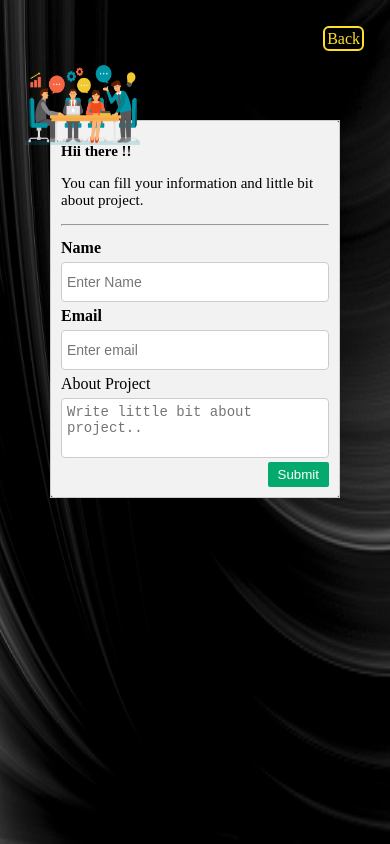
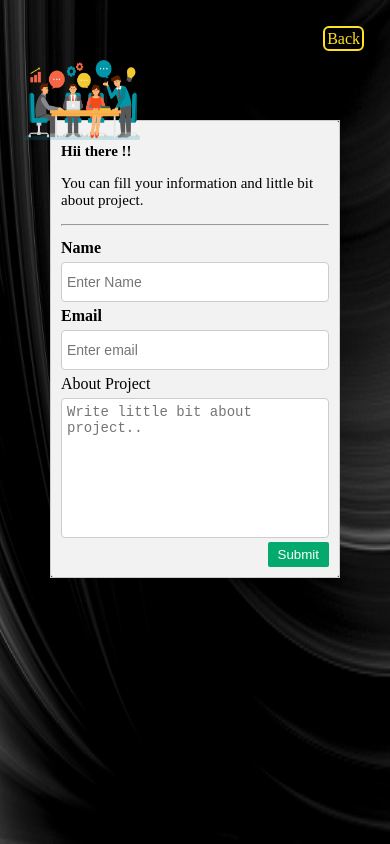
Before and after one commit to UttamAdha96/My-Portfolio, a plain HTML site: page work.html in a window 390 px wide. Drawn offline with Linux system fonts and the light colour scheme.

Commit message:
Update work.html

```diff
--- a/work.html
+++ b/work.html
@@ -189,7 +189,7 @@ input[type=submit]{
         font-size: 16px;
     }
     #subject{
-        height: 60px;
+        height: 140px;
     }
     input[type=submit]{
     color: white;
@@ -209,7 +209,7 @@ input[type=submit]{
 
     .work1{
         position: absolute;
-        top:65px;
+        top:60px;
         left: 25px;
     }
     .work1 img{
```
